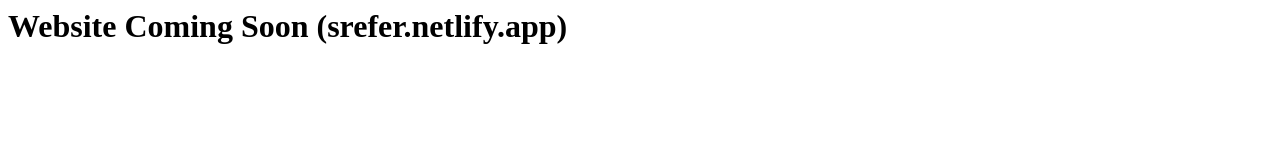
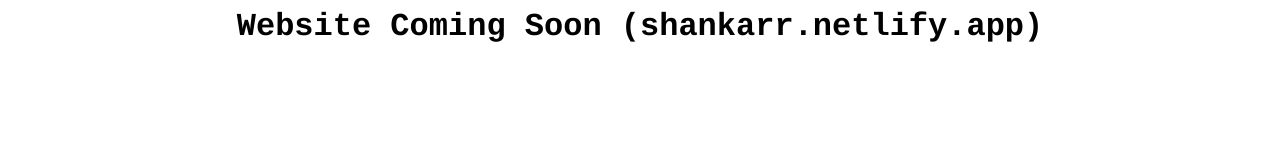
Before and after one commit to DREAMBOYYY26/sr, a plain HTML site: page index.html in a window 1280 px wide. Drawn offline with Linux system fonts and the light colour scheme.

Commit message:
Update index.html

```diff
--- a/index.html
+++ b/index.html
@@ -1 +1 @@
-<h1>   Website Coming Soon   (srefer.netlify.app)     </h1>
+<h1 style="text-align: center;  font-family: 'Courier';   ">Website Coming Soon   (shankarr.netlify.app)     </h1>
```
